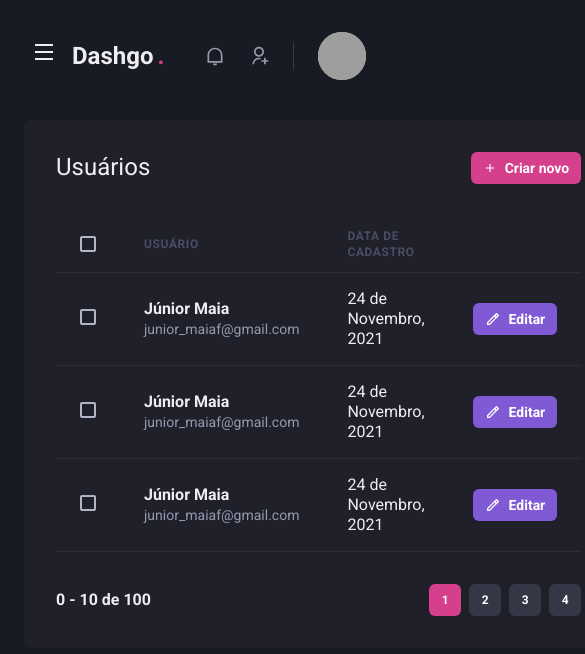
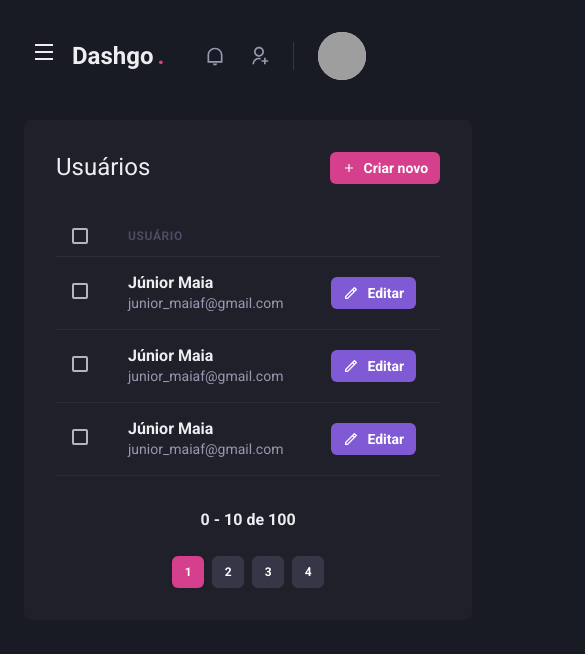
Before and after one commit to maiajrs/dashgo, a Next.js app: page /users in a window 390 px wide. Shown: the top 654 px of the page, 585 px wide, since content can reach past the window. Built offline with nearby package versions, Linux system fonts and the light colour scheme; grey boxes are pictures that could not be loaded.

Commit message:
added responsive for mobile in all pages

```diff
--- /dev/null
+++ b/src/components/ActiveLink.tsx
@@ -0,0 +1,33 @@
+import { cloneElement, ReactElement } from "react";
+import Link, { LinkProps } from "next/link";
+import { useRouter } from "next/router";
+
+interface ActiveLinkProps extends LinkProps {
+  children: ReactElement;
+  href: string;
+  shouldMatchExactHref?: boolean;
+}
+export function ActiveLink({
+  children,
+  shouldMatchExactHref = false,
+  ...rest
+}: ActiveLinkProps) {
+  const { asPath } = useRouter();
+  let isActive = false;
+
+  if (shouldMatchExactHref && (asPath === rest.href || asPath === rest.as)) {
+    isActive = true;
+  }
+
+  if (
+    !shouldMatchExactHref &&
+    asPath.startsWith(String(rest.href)) || asPath.startsWith(String(rest.as))) {
+        isActive = true
+    }
+
+  return (
+    <Link {...rest}>
+      {cloneElement(children, { color: isActive ? "pink.400" : "gray.50" })}
+    </Link>
+  );
+}
--- a/src/components/Pagination/index.tsx
+++ b/src/components/Pagination/index.tsx
@@ -4,7 +4,7 @@ import { PaginationItem } from "./PaginationItem";
 export function Pagination() {
   return (
     <Stack
-      direction="row"
+      direction={["column", "row"]}
       justify="space-between"
       mt="8"
       spacing="6"
--- a/src/components/SideBar/NavLink.tsx
+++ b/src/components/SideBar/NavLink.tsx
@@ -1,23 +1,27 @@
 import { ElementType } from "react";
 import {
-  Link,
+  Link as ChakraLink,
   Icon,
   Text,
   LinkProps as ChakraLinkProps,
 } from "@chakra-ui/react";
+import { ActiveLink } from "../ActiveLink";
 
 interface NavLinkProps extends ChakraLinkProps {
   children: string;
   icon: ElementType;
+  href: string;
 }
 
-export function NavLink({ children, icon, ...rest }: NavLinkProps) {
+export function NavLink({ children, icon, href, ...rest }: NavLinkProps) {
   return (
-    <Link display="flex" align="center" {...rest}>
-      <Icon as={icon} fontSize="20" />
-      <Text ml="4" fontWeight="medium">
-        {children}
-      </Text>
-    </Link>
+    <ActiveLink href={href} passHref>
+      <ChakraLink display="flex" align="center" {...rest}>
+        <Icon as={icon} fontSize="20" />
+        <Text ml="4" fontWeight="medium">
+          {children}
+        </Text>
+      </ChakraLink>
+    </ActiveLink>
   );
 }
--- a/src/components/SideBar/SideBarNav.tsx
+++ b/src/components/SideBar/SideBarNav.tsx
@@ -7,12 +7,12 @@ export function SideBarNav() {
   return (
     <Stack spacing="12" align="flex-start">
       <NavSection title="GERAL">
-        <NavLink icon={RiDashboardLine}>Dashboard</NavLink>
-        <NavLink icon={RiContactsLine}>Usuários</NavLink>
+        <NavLink href="/dashboard" icon={RiDashboardLine}>Dashboard</NavLink>
+        <NavLink href="/users" icon={RiContactsLine}>Usuários</NavLink>
       </NavSection>
       <NavSection title="AUTOMAÇÃO">
-        <NavLink icon={RiInputMethodLine}>Formulários</NavLink>
-        <NavLink icon={RiGitMergeLine}>Automação</NavLink>
+        <NavLink href="/form" icon={RiInputMethodLine}>Formulários</NavLink>
+        <NavLink href="/automation" icon={RiGitMergeLine}>Automação</NavLink>
       </NavSection>
     </Stack>
   );
--- a/src/pages/users/index.tsx
+++ b/src/pages/users/index.tsx
@@ -1,3 +1,4 @@
+import Link from 'next/link'
 import {
   Box,
   Flex,
@@ -12,6 +13,7 @@ import {
   Th,
   Td,
   Checkbox,
+  useBreakpointValue,
 } from "@chakra-ui/react";
 import { RiAddLine, RiPencilLine, RiPercentLine } from "react-icons/ri";
 
@@ -20,6 +22,7 @@ import { Pagination } from "../../components/Pagination";
 import SideBar from "../../components/SideBar";
 
 export default function UserList() {
+  const isWideVersion = useBreakpointValue({ base: false, lg: true });
   return (
     <Box>
       <Header />
@@ -30,6 +33,7 @@ export default function UserList() {
             <Heading size="lg" fontWeight="normal">
               Usuários
             </Heading>
+            <Link href="/users/create" passHref>
               <Button
                 size="sm"
                 fontSize="sm"
@@ -39,21 +43,22 @@ export default function UserList() {
               >
                 Criar novo
               </Button>
+            </Link>
           </Flex>
           <Table colorScheme="whiteAlpha">
             <Thead>
               <Tr>
-                <Th px="6" color="gray.300" width="8">
+                <Th px={["4", "4", "6"]} color="gray.300" width="8">
                   <Checkbox colorScheme="pink" />
                 </Th>
                 <Th>Usuário</Th>
-                <Th>Data de cadastro</Th>
+                {isWideVersion && <Th>Data de cadastro</Th>}
                 <Th></Th>
               </Tr>
             </Thead>
             <Tbody>
               <Tr>
-                <Td px="6">
+                <Td px={["4", "4", "6"]}>
                   <Checkbox colorScheme="pink"></Checkbox>
                 </Td>
                 <Td>
@@ -64,7 +69,7 @@ export default function UserList() {
                     </Text>
                   </Box>
                 </Td>
-                <Td>24 de Novembro, 2021</Td>
+                {isWideVersion && <Td>24 de Novembro, 2021</Td>}
                 <Td textAlign="right">
                   <Button
                     as="a"
@@ -78,7 +83,7 @@ export default function UserList() {
                 </Td>
               </Tr>
               <Tr>
-                <Td px="6">
+                <Td px={["4", "4", "6"]}>
                   <Checkbox colorScheme="pink"></Checkbox>
                 </Td>
                 <Td>
@@ -89,7 +94,7 @@ export default function UserList() {
                     </Text>
                   </Box>
                 </Td>
-                <Td>24 de Novembro, 2021</Td>
+                {isWideVersion && <Td>24 de Novembro, 2021</Td>}
                 <Td textAlign="right">
                   <Button
                     as="a"
@@ -103,7 +108,7 @@ export default function UserList() {
                 </Td>
               </Tr>
               <Tr>
-                <Td px="6">
+                <Td px={["4", "4", "6"]}>
                   <Checkbox colorScheme="pink"></Checkbox>
                 </Td>
                 <Td>
@@ -114,7 +119,7 @@ export default function UserList() {
                     </Text>
                   </Box>
                 </Td>
-                <Td>24 de Novembro, 2021</Td>
+                {isWideVersion && <Td>24 de Novembro, 2021</Td>}
                 <Td textAlign="right">
                   <Button
                     as="a"
```
Also changed, not shown: src/pages/dashboard.tsx (+18 -18 lines), src/pages/users/create.tsx (+25 -9 lines). Lines whose indentation alone changed are shown as unchanged.
